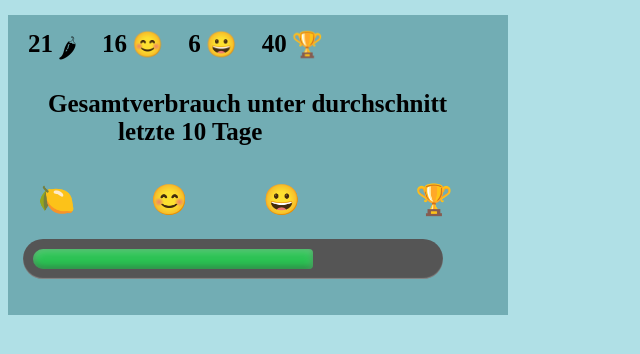
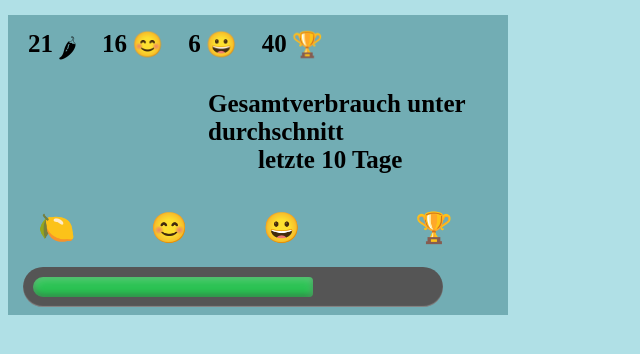
Before and after one commit to gkhnsmsk/gamificationGok, a plain HTML site: page index.html in a window 1280 px wide. Shown: the whole page, without its empty margins (0-640 px from the left). Drawn offline with nearby package versions, Linux system fonts and the light colour scheme.

Commit message:
all are done (TC)

```diff
--- a/main.css
+++ b/main.css
@@ -75,11 +75,11 @@ body{
 
 h2{
     font-size: 25px;
-    margin-left: 40px;
+    margin-left: 200px;
 }
 
 h2 div{
-    margin-left: 70px;
+    margin-left: 50px;
 }
 
 .progress{
```
Also changed, not shown: index.html (+1 -1 lines).
